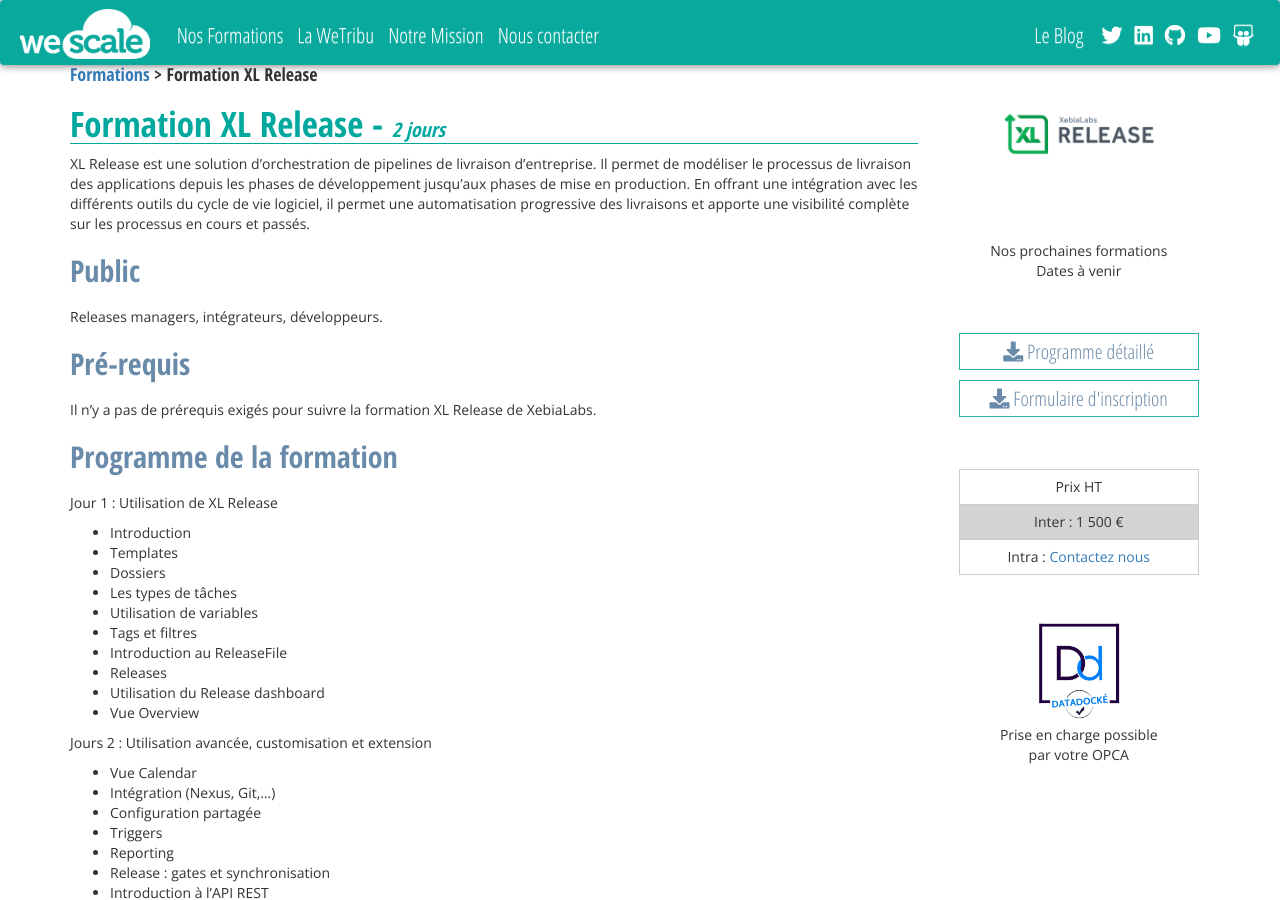
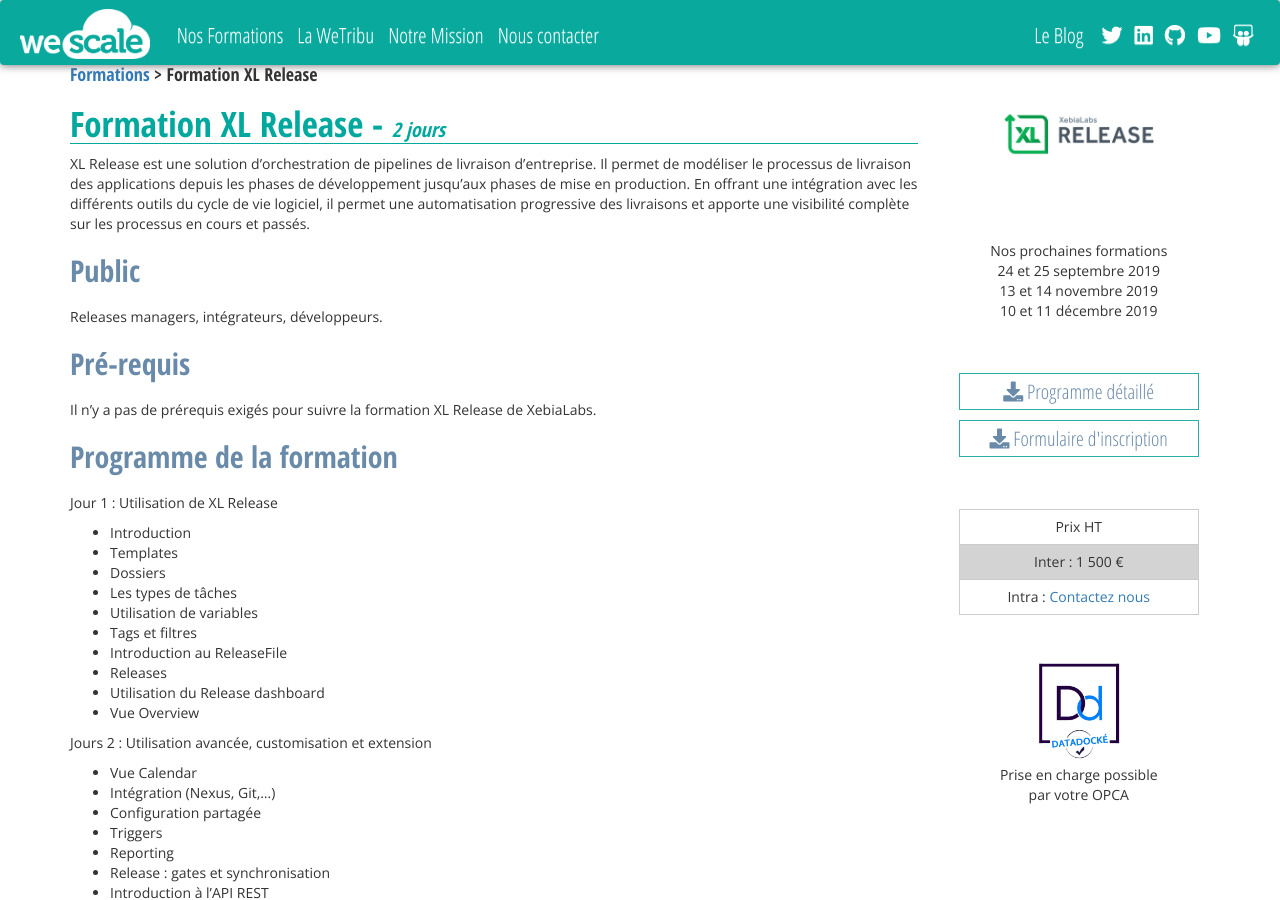
Before and after one commit to wescale/wescale-site, a Jekyll site: the page built from _formations/Formation-XL-Release.md, in a window 1280 px wide and 900 px high. Built offline with Jekyll 4.4.1, drawn with Linux system fonts in a browser that asks for light colours; nearby versions of some CDN libraries; comment, search, counter and statistics services are not loaded.

Commit message:
Update Formation-XL-Release.md

```diff
--- a/_formations/Formation-XL-Release.md
+++ b/_formations/Formation-XL-Release.md
@@ -9,7 +9,9 @@
 formateur_img: /images/wewes/avatar.png
 subtitle: |
     Nos prochaines formations<br>
-    Dates à venir
+    24 et 25 septembre 2019<br>
+    13 et 14 novembre 2019<br>
+    10 et 11 décembre 2019
 pdf: /pdf/Formation-xl-release-wescale-xebialabs.pdf
 duree: 2 jours
 tarif: 1 500 €
```
